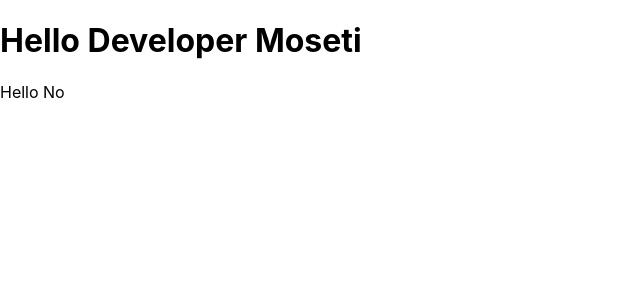
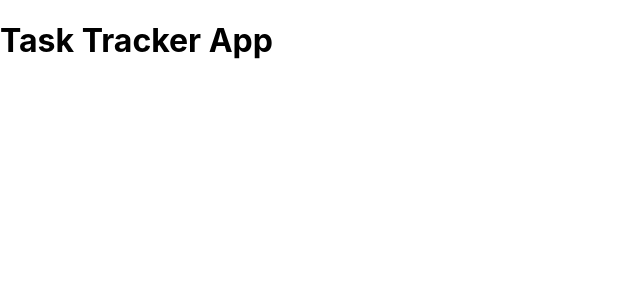
Before and after one commit to ZachyDev/React-Task-Tracker, a React (Create React App) app in the folder task-tracker/: page / in a window 1280 px wide. Shown: the top 300 px of the page, without its empty margins (0-640 px from the left). Built offline with nearby package versions, Linux system fonts and the light colour scheme.

Commit message:
Creating Components

```diff
--- a/task-tracker/src/App.js
+++ b/task-tracker/src/App.js
@@ -1,12 +1,11 @@
-
+import Header from './components/Header';
 function App() {
   const name = "Developer Moseti";
   const x = false;
 
   return (
     <div className="App">
-      <h1>Hello { name } </h1>
-      <p> Hello { x ? 'Yes' : 'No' }</p>
+      <Header />
     </div>
   );
 }
--- a/task-tracker/src/components/Header.js
+++ b/task-tracker/src/components/Header.js
@@ -0,0 +1,11 @@
+import React from 'react';
+
+const Header = () => {
+    return (
+        <header>
+            <h1>Task Tracker App</h1>
+        </header>
+    )
+}
+
+export default Header;
```
